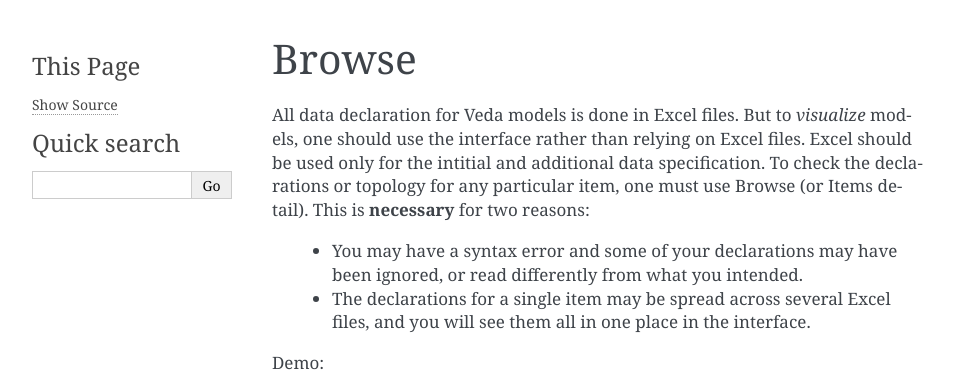
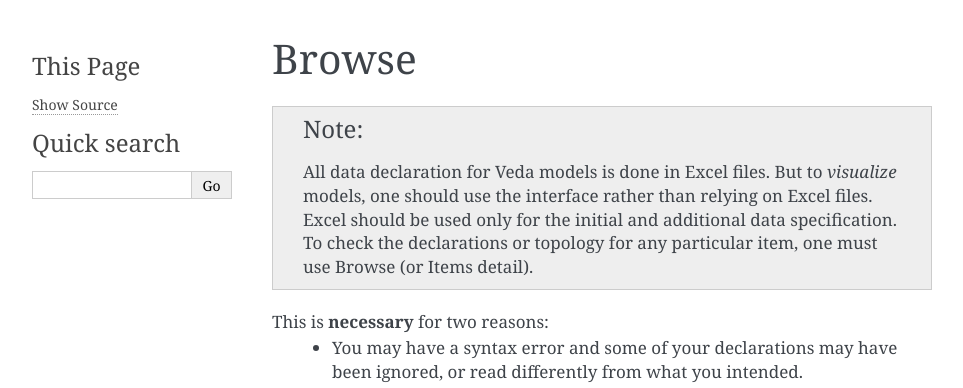
Before and after one commit to kanors-emr/Veda-documentation, a Sphinx documentation site: the page built from docs/source/pages/Browse.rst, in a window 1280 px wide, cut to the strip 0-388 px from the top of the page. Shown: the whole strip, without its empty margins (148-1111 px from the left). Built offline with Sphinx 7.4.7, drawn with Linux system fonts in a browser that asks for light colours.

Commit message:
formatting

```diff
--- a/docs/source/pages/Browse.rst
+++ b/docs/source/pages/Browse.rst
@@ -1,9 +1,12 @@
 ======
 Browse
 ======
-All data declaration for Veda models is done in Excel files. But to *visualize* models, one should use the interface rather than relying on Excel files.
-Excel should be used only for the intitial and additional data specification. To check the declarations or topology for any particular item,
-one must use Browse (or Items detail). This is **necessary** for two reasons:
+
+.. note::
+   All data declaration for Veda models is done in Excel files. But to *visualize* models, one should use the interface rather than relying on Excel files.
+   Excel should be used only for the initial and additional data specification. To check the declarations or topology for any particular item, one must use Browse (or Items detail).
+
+This is **necessary** for two reasons:
     * You may have a syntax error and some of your declarations may have been ignored, or read differently from what you intended.
     * The declarations for a single item may be spread across several Excel files, and you will see them all in one place in the interface.
 
```
